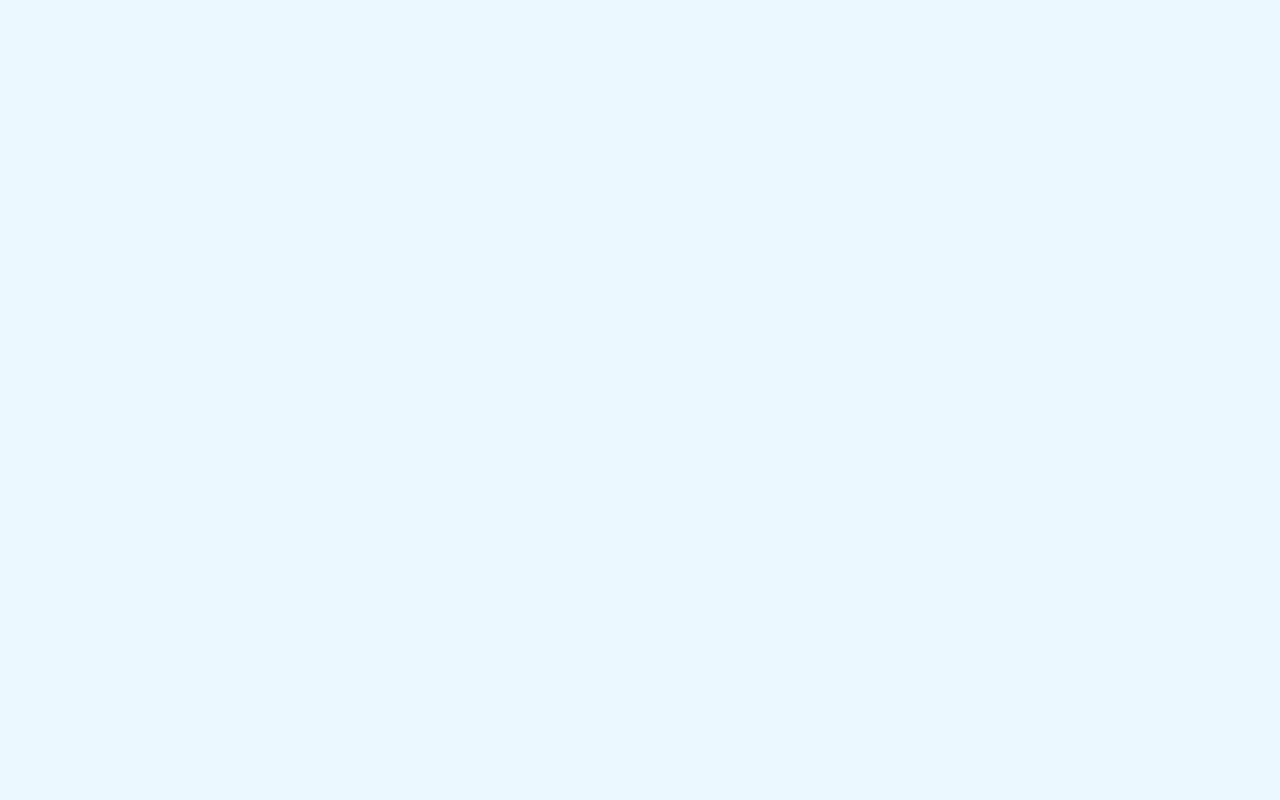
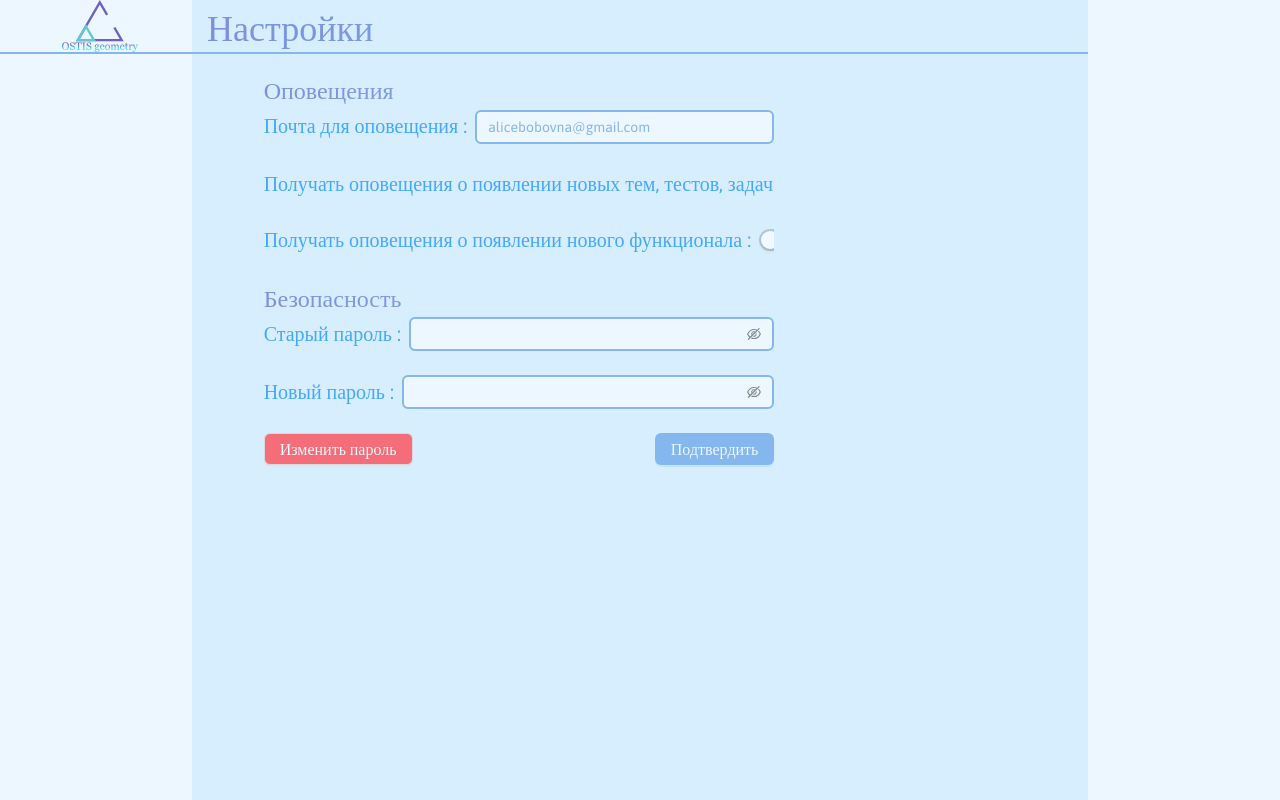
Before and after one commit to maximchernyavski/OSTIS-geometry-test, a React (Create React App) app: page /settings in a window 1280 px wide. Before the commit this address had no page. Built offline with nearby package versions, Linux system fonts and the light colour scheme.

Commit message:
Added help page

```diff
--- a/src/App.js
+++ b/src/App.js
@@ -9,6 +9,7 @@ import Profile from './pages/profile/profile';
 import Authorization from './pages/authorization/authorization';
 import Home from './pages/home/home';
 import Help from './pages/help/help'
+import Settings from './pages/settings/settings';
 
 function App() {
   return (
@@ -34,6 +35,9 @@ function App() {
                 colorText: '#45A8FF',
                 fontSize: '20px',
               },
+              Popover: {
+                color: '#84B7EE',
+              }
             },
             token: {
               fontFamily: 'Asap',
@@ -46,6 +50,7 @@ function App() {
             <Route path='/home' element={<Home />} />
             <Route path='/profile' element={<Profile />} />
             <Route path='/help' element={<Help />} />
+            <Route path = '/settings' element={<Settings />} />
             <Route path='/seven-grade-tests-theory-problems'>
               <Route path='' element={<SeventhGradeTTP />} />
               <Route path='test1' element={<Test1 />} />
--- a/src/pages/authorization/log-in.jsx
+++ b/src/pages/authorization/log-in.jsx
@@ -15,7 +15,7 @@ function LogIn () {
 
     return (
         <Form
-            name='basic'
+            name='log-in'
             labelCol={{
                 span: 8,
             }}
--- a/src/pages/authorization/sign-up.jsx
+++ b/src/pages/authorization/sign-up.jsx
@@ -15,7 +15,7 @@ function SignUp () {
 
     return (
         <Form
-            name='basic'
+            name='sign-up'
             labelCol={{
                 span: 8,
             }}
--- a/src/pages/help/help.jsx
+++ b/src/pages/help/help.jsx
@@ -47,28 +47,28 @@ function Help() {
                 </div>
                 <div ref={anchorTargetContainer} style={{width: '100%', overflowY: 'scroll', display: 'flex', flexDirection: 'column', marginLeft: '30px', marginTop: '10px'}}>
                     <div id='ref1'>
-                        <Text className='gradient-text' style={{whiteSpace: 'break-spaces', fontSize: '24px'}}>
+                        <Text strong className='gradient-text' style={{whiteSpace: 'break-spaces', fontSize: '24px'}}>
                             {'1. Какие разделы есть на сайте?\n'}
                         </Text>
-                        <Text className='plain-text !important' style={{whiteSpace: 'break-spaces', fontSize: '20px'}}>
+                        <Text className='plain-text' style={{whiteSpace: 'break-spaces', fontSize: '20px', lineHeight: '22px'}}>
                             {`На платформе есть следующие разделы для обучения геометрии:\n∘ Теория: здесь пользователь может изучить темы (7-11 классов), а также проверить свои знания с помощью тестов и задач.\n∘ Холст: выполняет функции чертёжника, чтобы пользователь мог построить свой собсвенный чертёж для некоторой задачи.`}
                         </Text>
                     </div>
 
                     <div id='ref2'>
-                        <Text className='gradient-text' style={{whiteSpace: 'break-spaces', fontSize: '24px'}}>
+                        <Text strong className='gradient-text' style={{whiteSpace: 'break-spaces', fontSize: '24px'}}>
                             {'2. Какие разделы есть на сайте?\n'}
                         </Text>
-                        <Text className='plain-text !important' style={{whiteSpace: 'break-spaces', fontSize: '20px'}}>
+                        <Text className='plain-text' style={{whiteSpace: 'break-spaces', fontSize: '20px', lineHeight: '22px'}}>
                             {`На платформе есть следующие разделы для обучения геометрии:\n∘ Теория: здесь пользователь может изучить темы (7-11 классов), а также проверить свои знания с помощью тестов и задач.\n∘ Холст: выполняет функции чертёжника, чтобы пользователь мог построить свой собсвенный чертёж для некоторой задачи.`}
                         </Text>
                     </div>
 
                     <div id='ref3'>
-                        <Text className='gradient-text' style={{whiteSpace: 'break-spaces', fontSize: '24px'}}>
+                        <Text strong className='gradient-text' style={{whiteSpace: 'break-spaces', fontSize: '24px'}}>
                             {'3. Какие разделы есть на сайте?\n'}
                         </Text>
-                        <Text className='plain-text !important' style={{whiteSpace: 'break-spaces', fontSize: '20px'}}>
+                        <Text className='plain-text' style={{whiteSpace: 'break-spaces', fontSize: '20px', lineHeight: '22px'}}>
                             {`На платформе есть следующие разделы для обучения геометрии:\n∘ Теория: здесь пользователь может изучить темы (7-11 классов), а также проверить свои знания с помощью тестов и задач.\n∘ Холст: выполняет функции чертёжника, чтобы пользователь мог построить свой собсвенный чертёж для некоторой задачи.`}
                         </Text>
                     </div>
--- /dev/null
+++ b/src/pages/settings/settings.css
@@ -0,0 +1,39 @@
+#settings-form {
+    width: 100%;
+    display: flex;
+    flex-direction: column;
+    padding-top: 2%;
+    padding-left: 8%;
+    overflow-x: hidden;
+    overflow-y: scroll;
+    scrollbar-width: none;
+}
+
+.change-password-button {
+    color: #ECF7FF;
+    background-color: #F46D78;
+    font-size: 16px;
+}
+
+.change-password-button:hover,
+.change-password-button:focus {
+    color: white !important;
+    background-color: #f15865 !important;
+    border-color: transparent !important;
+}
+
+.form-label {
+    font-size: 24px;
+}
+
+.form-input-field {
+    color: #84B7EE;
+    background-color: #ECF7FF;
+    border: 2px solid #84B7EE;
+}
+
+.form-input-field:focus,
+.form-input-field:hover,
+.form-input-field:focus-within {
+    background-color: #ECF7FF;
+}
--- /dev/null
+++ b/src/pages/settings/settings.jsx
@@ -0,0 +1,107 @@
+import { React } from 'react'
+import { useNavigate } from 'react-router'
+import { Typography, Form, Input, Switch, Tooltip, Button } from 'antd'
+import Logo from '../../media/OSTIS-geometry.svg'
+import './settings.css'
+
+const Text = Typography
+
+
+function InputWithTooltip ({ value, onChange, title}) {
+    return (
+        <Tooltip title={title} color='blue' trigger='focus'>
+            <Input
+                value={value}
+                onChange={onChange}
+                className='form-input-field'
+                size='default'
+                onKeyUp={(e) => {
+                    if (e.key === 'Enter') {
+                        console.log(`Current email: ${e.target.value}`)
+                    }
+                }}
+            />
+        </Tooltip>
+      );
+}
+
+function Settings() {
+    const navigate = useNavigate()
+
+    const handleFormFinish = (formItems) => {
+        for (let key in formItems) {
+            console.log(`${key} : ${formItems[key]}`)
+        }
+    }
+
+    const handleChangePasswordClick = () => {}
+
+    return (
+        <div style={{width: '100%', height: '100%', display: 'flex', overflowY: 'hidden', overflowX: 'hidden'}}>
+            <div className='side-column'>
+                <div className='logo-box' style={{borderBottom: '2px solid #84B7EE'}}>
+                    <img src={Logo} alt='OSTIS-geometry logo' className='header-logo' style={{cursor: 'pointer'}} onClick={() => navigate('/home')}/>
+                </div>
+            </div>
+            <div className='middle-column' style={{backgroundColor: '#D7EEFF', borderBottom: '2px solid #84B7EE'}}>
+                <div style={{width: '100%', height: '6.5%', borderBottom: '2px solid #84B7EE'}}>
+                    <Text className='gradient-text' style={{fontSize: '36px', marginLeft: '15px'}}>Настройки</Text>
+                </div>
+                <div style={{width: '100%'}}>
+                    <Form
+                        id='settings-form'
+                        name='settings'
+                        style={{ maxWidth: '65%' }}
+                        onFinish={handleFormFinish}
+                    >
+                        <Text className='gradient-text form-label'>Оповещения</Text>
+                        <Form.Item
+                            name='email'
+                            label='Почта для оповещения'
+                            message='Нажмите Enter, чтобы сохранить изменения'
+                            initialValue={'alicebobovna@gmail.com'}
+                            rules={[{ type: 'email', message: 'Неверный адрес электронной почты' }]}
+                        >
+                            <InputWithTooltip title='Нажмите Enter, чтобы сохранить изменения'/>
+                        </Form.Item>
+
+                        <Form.Item name='new-content-notifications' label='Получать оповещения о появлении новых тем, тестов, задач'>
+                            <Switch disabled></Switch>
+                        </Form.Item>
+
+                        <Form.Item name='new-functions-notifications' label='Получать оповещения о появлении нового функционала'>
+                            <Switch disabled></Switch>
+                        </Form.Item>
+
+                        <Text className='gradient-text form-label'>Безопасность</Text>
+                        <Form.Item name='old-password' label='Старый пароль'>
+                            <Input.Password
+                                className='form-input-field'
+                                size='default'
+                            />
+                        </Form.Item>
+
+                        <Form.Item name='new-password' label='Новый пароль'>
+                            <Input.Password
+                                className='form-input-field'
+                                size='default'
+                            />
+                        </Form.Item>
+
+                        <div style={{width: '100%', display: 'flex', justifyContent: 'space-between'}}>
+                            <Form.Item name='change-password' onClick={handleChangePasswordClick}>
+                                <Button className='change-password-button'>Изменить пароль</Button>
+                            </Form.Item>
+
+                            <Form.Item name='change-settings' >
+                                <Button type='primary' htmlType='submit' className='button'>Подтвердить</Button>
+                            </Form.Item>
+                        </div>
+                    </Form>
+                </div>
+            </div>
+        </div>
+    )
+}
+
+export default Settings
```
